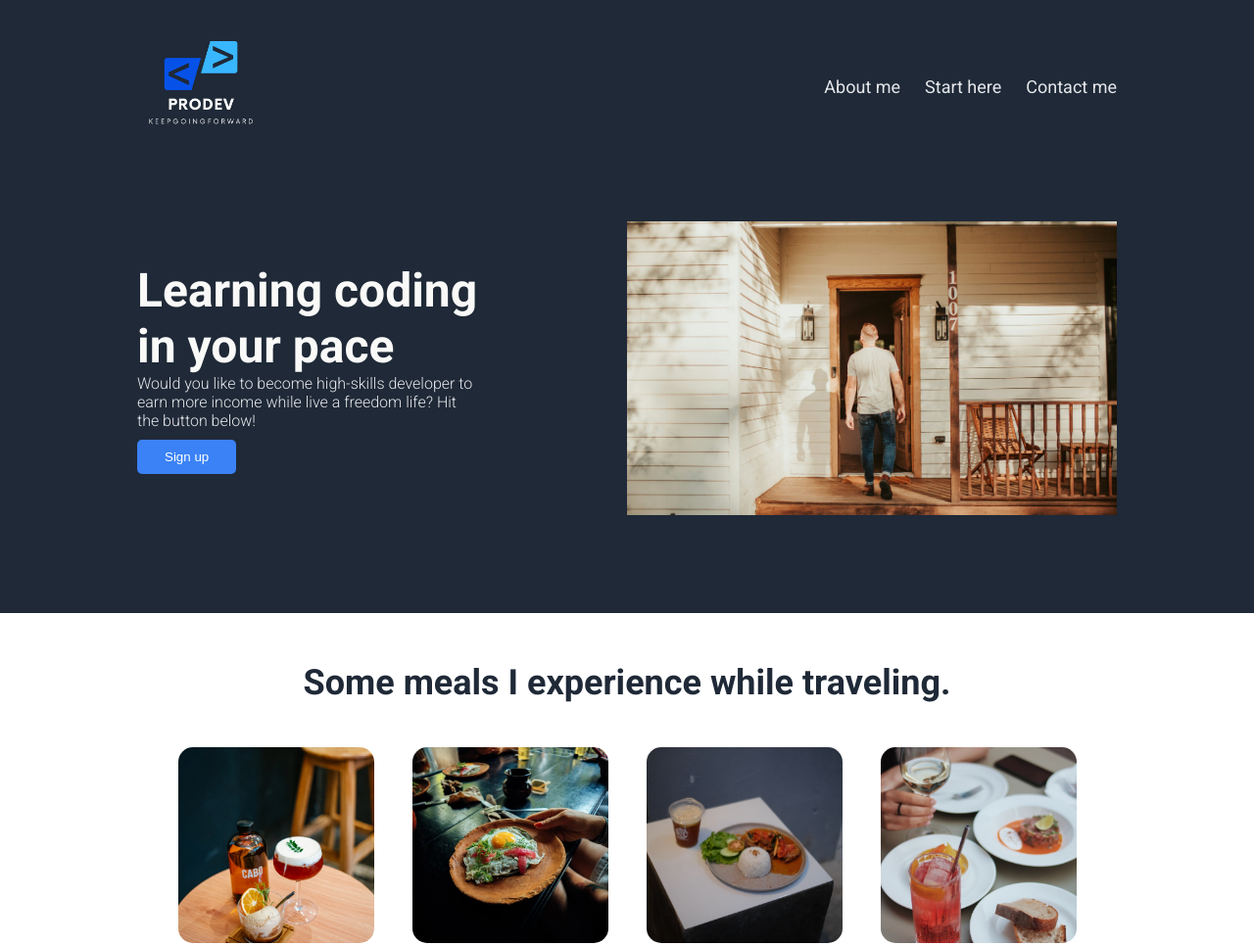
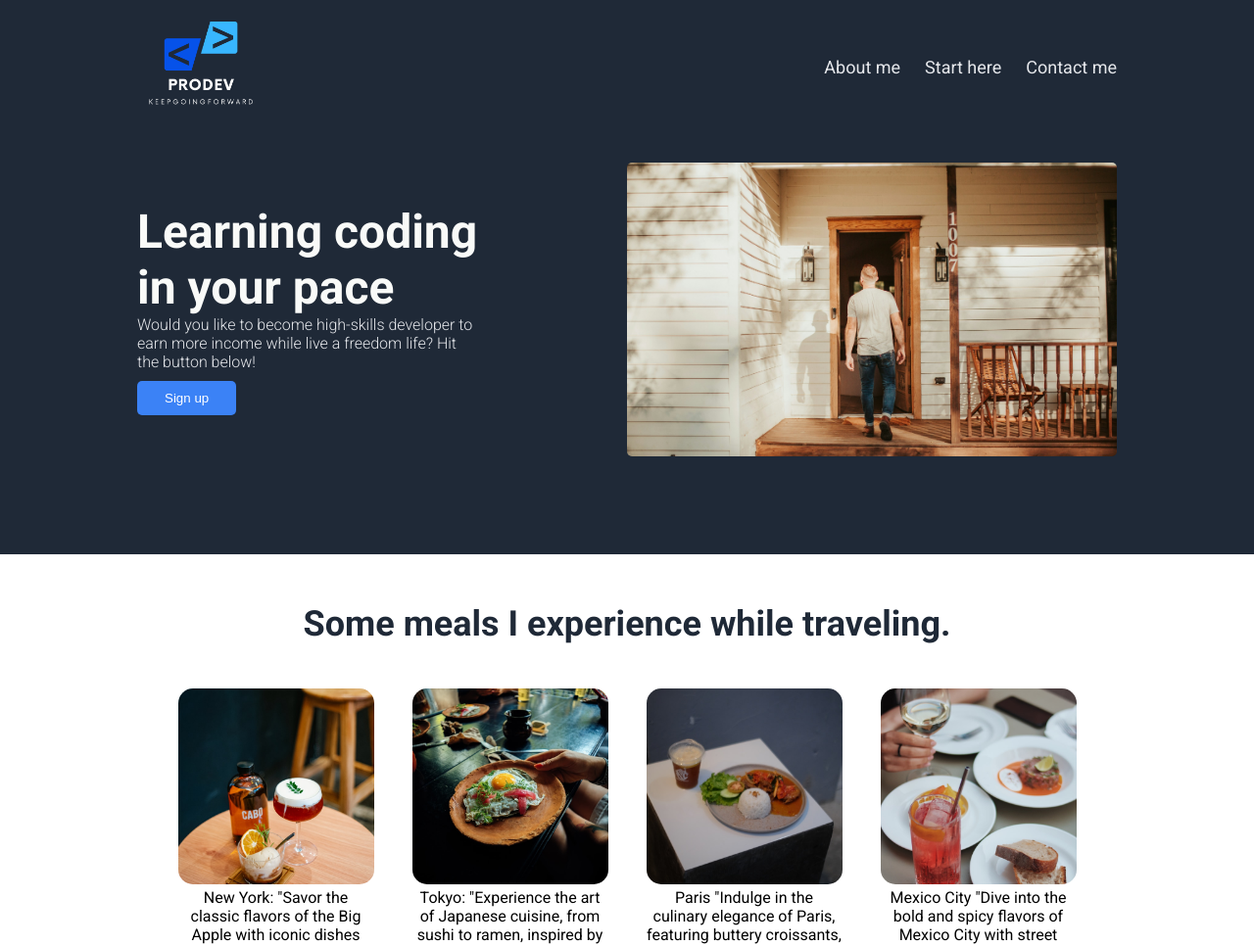
Before and after one commit to VietAnhPhan/landing-page, a plain HTML site: page index.html in a window 1280 px wide. Shown: the top 966 px of the page at 98% size. Drawn offline with Linux system fonts and the light colour scheme.

Commit message:
remove unnecessary space in hero & round the corners of hero image

```diff
--- a/style.css
+++ b/style.css
@@ -20,7 +20,7 @@ footer {
 
 .hero {
     width: 100%;
-    padding: 20px 0 100px;
+    padding: 0 0 100px;
 }
 
 .hero a {
@@ -40,6 +40,7 @@ footer {
     width: 100%;
     height: 100%;
     object-fit: cover;
+    border-radius: 5px;
 }
 
 header {
@@ -72,7 +73,7 @@ header {
 }
 
 .hero-content {
-    margin-top: 70px;
+    margin-top: 30px;
     display: flex;
     align-items: center;
     justify-content: space-between;
```
